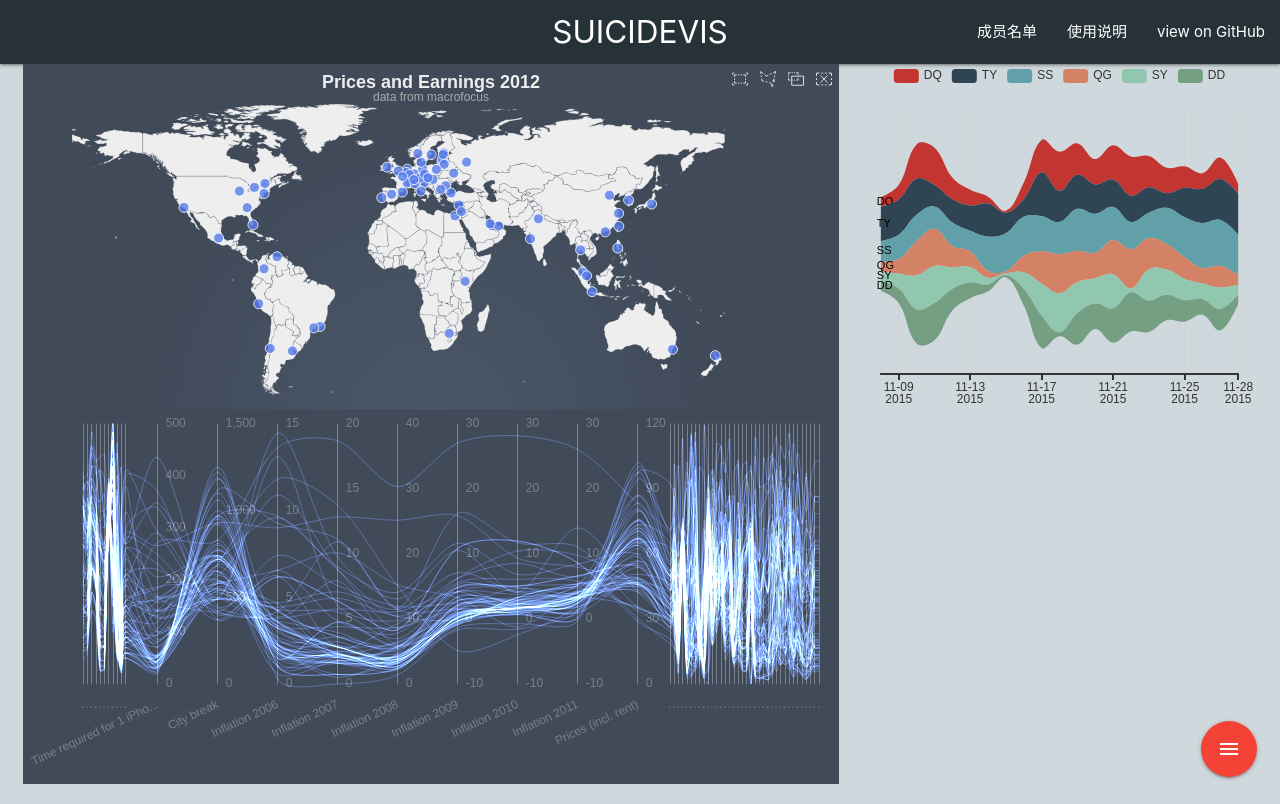
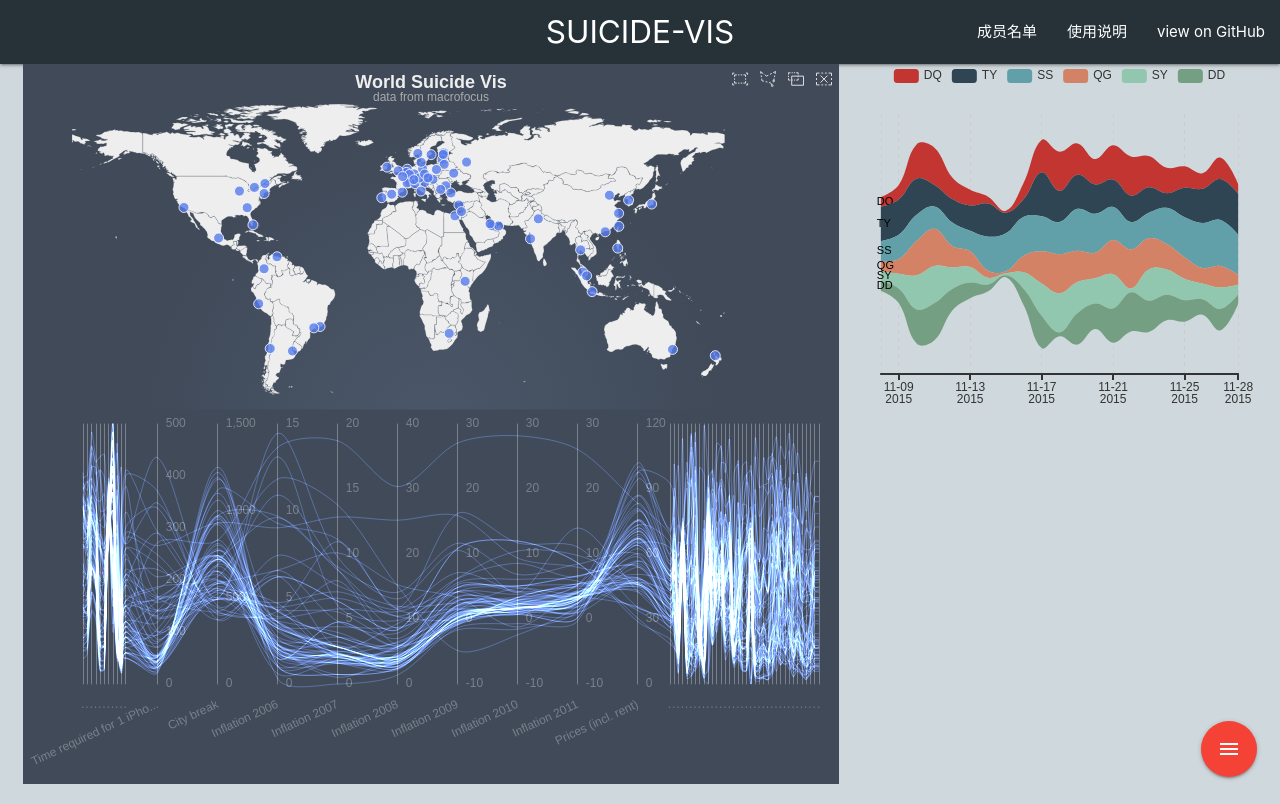
Before and after one commit to greenday12138/SuicideVis, an Electron app: page webs/main.html in a window 1280 px wide. Drawn offline with Linux system fonts and the light colour scheme; animation ran at ten frames a second.

Commit message:
try to modified

```diff
--- a/webs/main.html
+++ b/webs/main.html
@@ -11,7 +11,7 @@
   <!--标题Logo--->
   <nav style="height:8%">
     <div class="nav-wrapper blue-grey darken-4" style="-webkit-app-region: drag">
-      <a href="#" class="brand-logo center">SUICIDEVIS</a>
+      <a href="#" class="brand-logo center">SUICIDE-VIS</a>
       <ul class="right"  style="-webkit-app-region: no-drag">
         <li><a href="#">成员名单</a></li>
         <li><a href="#">使用说明</a></li>
--- a/webs/src/script/test.js
+++ b/webs/src/script/test.js
@@ -246,9 +246,9 @@ option = {
         color: '#404a59'
     }]),
     title: {
-        text: 'Prices and Earnings 2012',
+        text: 'World Suicide Vis',
         subtext: 'data from macrofocus',
-        sublink: 'https://www.macrofocus.com/public/products/infoscope/datasets/pricesandearnings/',
+        //sublink: 'https://www.macrofocus.com/public/products/infoscope/datasets/pricesandearnings/',
         left: 'center',
         top: 5,
         itemGap: 0,
```
